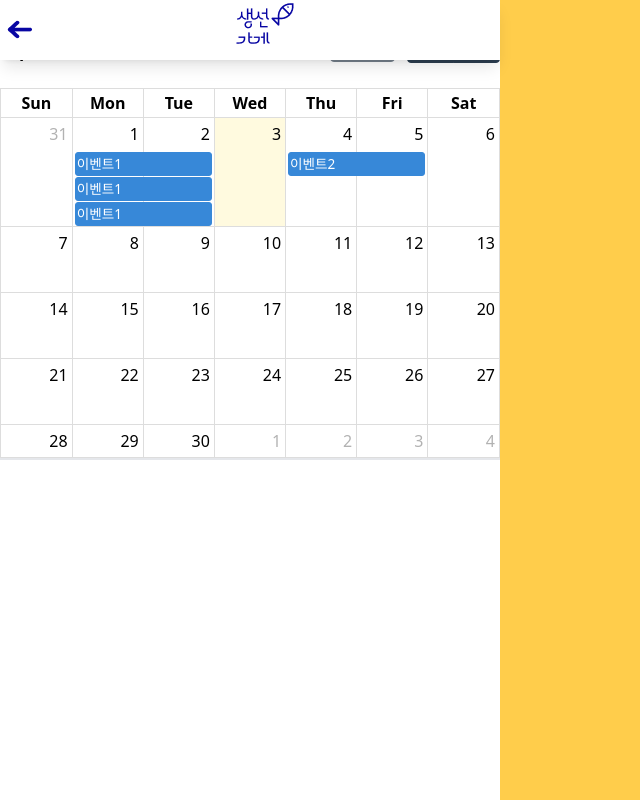
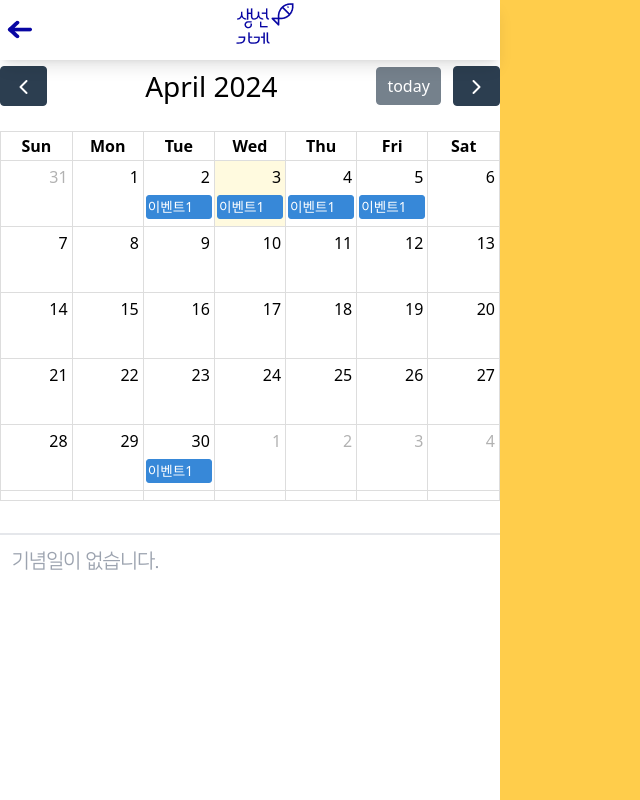
Before and after one commit to sun-mart-egg/funding-gift, a React (Vite) app in the folder FE/: page /calendar in a window 1280 px wide. Shown: the whole page, without its empty margins (0-640 px from the left). Built offline with nearby package versions, Linux system fonts and the light colour scheme.

Commit message:
[FE][Feat] #S10P22D201-275 친구목록 동기화, 우선순위 및 정렬 테스트 완료

```diff
--- a/FE/src/components/Friends/Calendar.jsx
+++ b/FE/src/components/Friends/Calendar.jsx
@@ -4,40 +4,62 @@ import interactionPlugin from "@fullcalendar/interaction"
 import { useState } from "react";
 
 function Calendar() {
+  // 이벤트 목록 받아올 배열
   const [selectedEvents, setSelectedEvents] = useState([]);
+  const [selectedDay, setSelectedDay] = useState(null)
+
+  // 캘린더 날짜 선택 시
   const handleDateClick = (arg) => {
     const clickedDate = arg.dateStr
     const ThisDate = myEvents.filter((event) => {
-        const startDay = event.start
-        const endDay = event.end
-        return clickedDate >= startDay && clickedDate <= endDay
+      const clickDay = event.date
+      return clickedDate === clickDay
     })
     setSelectedEvents(ThisDate)
+    setSelectedDay(clickedDate)
   };
 
   const myEvents = [
-    { title: "이벤트1", start: "2024-04-01", end: "2024-04-03" },
-    { title: "이벤트1", start: "2024-04-01", end: "2024-04-03" },
-    { title: "이벤트1", start: "2024-04-01", end: "2024-04-03" },
-    { title: "이벤트2", start: "2024-04-04", end: "2024-04-06" },
+    { title: "이벤트1", date: "2024-04-02", name: "신시은" },
+    { title: "이벤트1", date: "2024-04-03", name: "신시은" },
+    { title: "이벤트1", date: "2024-04-04", name: "신시은" },
+    { title: "이벤트1", date: "2024-04-05", name: "신시은" },
+    { title: "이벤트1", date: "2024-04-30", name: "신시은" },
   ];
 
   return (
     <div className="sub-layer">
-      <div className="relative top-0 w-full">
+      <div className="absolute w-full top-[65px]">
         <FullCalendar
           plugins={[dayGridPlugin, interactionPlugin]}
           initialView="dayGridMonth"
           events={myEvents}
           dateClick={handleDateClick}
+          locale="kr"
+          headerToolbar={
+            {
+              left: "prev",
+              center: "title",
+              right: "today next"
+            }
+          }
         />
       </div>
 
-      <div className=" flex h-[240px] w-full flex-col items-start p-3 border-t-2">
+      <div className="flex flex-col w-full h-[267px] p-3 border-t-2 z-10 bg-white text-xl signup-font gap-2 absolute bottom-0">
+        {selectedDay}
         {/* 선택한 날짜에 대한 기념일 목록 출력 */}
-        {selectedEvents.map((event, index) => (
-            <div key={index}>😘{event.title}</div>
-        ))}
+        {selectedEvents.length > 0 ? (
+          selectedEvents.map((event, index) => (
+            <div key={index}>
+              <p>😘 {event.name}의 {event.title}</p>
+            </div>
+          ))
+        ) : (
+          <div>
+            <p>기념일이 없습니다.</p>
+          </div>
+        )}
       </div>
     </div>
   );
--- a/FE/src/components/Friends/Friends.jsx
+++ b/FE/src/components/Friends/Friends.jsx
@@ -49,8 +49,8 @@ function Friends() {
         },
       })
       .then((res) => {
-        console.log(res.data);
-        setFriends(res.data);
+        console.log(res.data.data);
+        setFriends(res.data.data);
         console.log("REDIS에 친구목록 요청 완료");
       })
       .catch((err) => {
```
